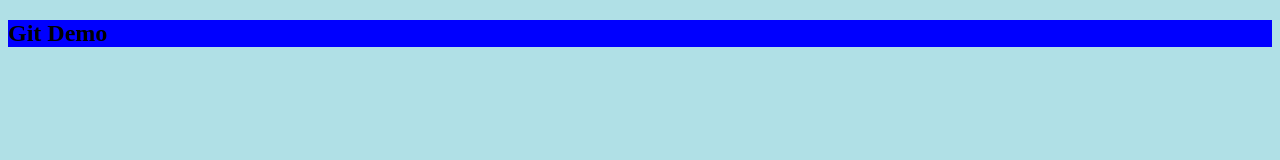
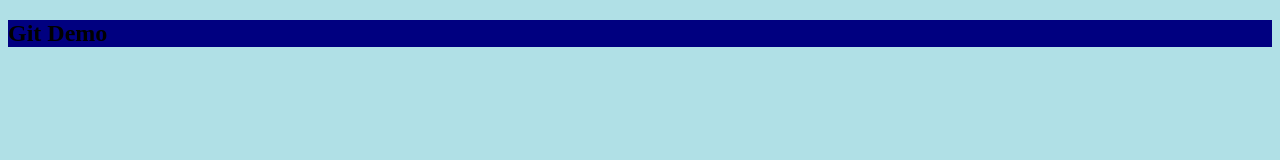
Before and after one commit to chriscanalia/git20, a plain HTML site: page index.html in a window 1280 px wide. Drawn offline with Linux system fonts and the light colour scheme.

Commit message:
change h2 color

```diff
--- a/styles.css
+++ b/styles.css
@@ -3,5 +3,5 @@ body {
 }
 
 h2 {
-  background: blue;
+  background: navy;
 }
```
